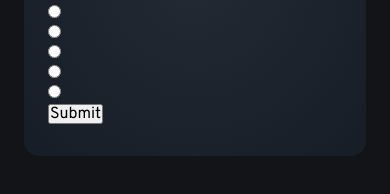
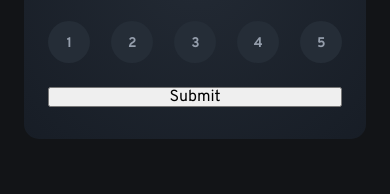
Before and after one commit to nvalline/fm-interactive-rating-component, a plain HTML site: page index.html in a window 390 px wide. Shown: the part 450-644 px from the top of the page. Drawn offline with Linux system fonts and the light colour scheme.

Commit message:
Implement mobile rating inputs styles

```diff
--- a/index.html
+++ b/index.html
@@ -39,33 +39,23 @@
 				</header>
 
 				<form>
-					<ul>
-						<li>
+					<div class="ratings">
 						<label>
-								<input type="radio" name="one" value="1" />
+							<input type="radio" name="rating" value="1" /><span>1</span>
 						</label>
-						</li>
-						<li>
 						<label>
-								<input type="radio" name="two" value="2" />
+							<input type="radio" name="rating" value="2" /><span>2</span>
 						</label>
-						</li>
-						<li>
 						<label>
-								<input type="radio" name="three" value="3" />
+							<input type="radio" name="rating" value="3" /><span>3</span>
 						</label>
-						</li>
-						<li>
 						<label>
-								<input type="radio" name="four" value="4" />
+							<input type="radio" name="rating" value="4" /><span>4</span>
 						</label>
-						</li>
-						<li>
 						<label>
-								<input type="radio" name="five" value="5" />
+							<input type="radio" name="rating" value="5" /><span>5</span>
 						</label>
-						</li>
-					</ul>
+					</div>
 					<button>Submit</button>
 				</form>
 			</section>
--- a/styles.scss
+++ b/styles.scss
@@ -51,6 +51,68 @@ body {
 					color: var(--clr-shades-light-gray);
 				}
 			}
+
+			form {
+				width: 100%;
+				display: flex;
+				flex-direction: column;
+				gap: 1.5rem;
+
+				.ratings {
+					width: 100%;
+					display: flex;
+					align-items: center;
+					justify-content: space-between;
+
+					label {
+						position: relative;
+						height: 42px;
+						width: 42px;
+						background-color: var(--clr-shades-dark-blue);
+						border-radius: 100%;
+
+						input[type='radio'] {
+							height: 100%;
+							width: 100%;
+							border-radius: 100%;
+							appearance: none;
+
+							&:not(:disabled):checked {
+								background-color: var(--clr-shades-pure-white);
+								background-clip: content-box;
+							}
+						}
+
+						span {
+							position: absolute;
+							top: 50%;
+							left: 50%;
+							transform: translate(-46%, -43%);
+							font-size: var(--fs-body-sm);
+							font-weight: var(--fw-bold);
+							line-height: var(--lh-body-md);
+							color: var(--clr-shades-light-gray);
+						}
+
+						&:hover,
+						input:hover {
+							background-color: var(--clr-primary-orange);
+							cursor: pointer;
+
+							> span {
+								color: var(--clr-shades-dark-blue);
+								cursor: pointer;
+							}
+						}
+
+						&:has(:checked) {
+							> span {
+								color: var(--clr-shades-dark-blue);
+							}
+						}
+					}
+				}
+			}
 		}
 	}
 }
--- a/styles/_type.scss
+++ b/styles/_type.scss
@@ -27,6 +27,9 @@ $font-weights: (
 );
 
 $letter-spacings: (
+	body: (
+		'sm': 0.01094rem
+	),
 	heading: (
 		'md': 2px
 	),
@@ -37,7 +40,7 @@ $letter-spacings: (
 
 $line-heights: (
 	body: (
-		'md': 24px,
+		'md': 1.5rem,
 		'sm': 22px
 	),
 	heading: (
```
Also changed, not shown: styles.css, 1 other file. Lines whose indentation alone changed are shown as unchanged.
